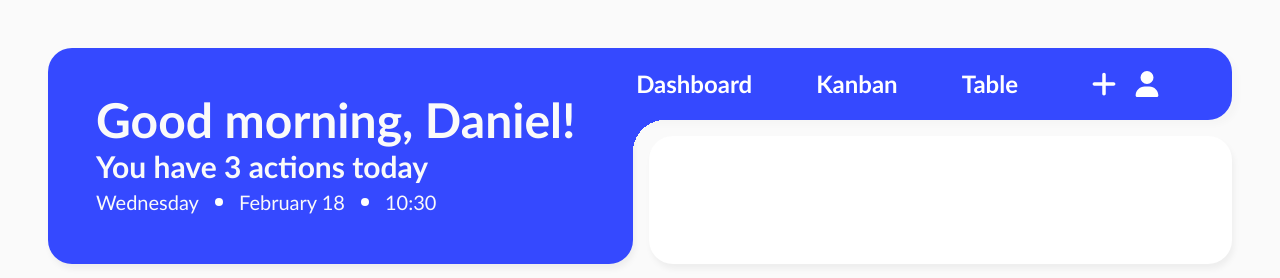
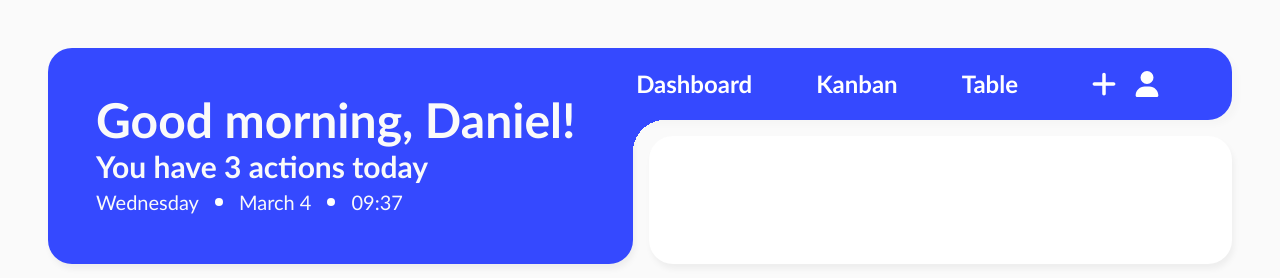
Before and after one commit to daniel-kadlec/Sway, a Next.js app: page /dashboard in a window 1280 px wide. Shown: the top 278 px of the page. Built offline with nearby package versions, Linux system fonts and the light colour scheme.

Commit message:
Feat: add dynamic date and time display to navbar

```diff
--- a/app/components/navbar.tsx
+++ b/app/components/navbar.tsx
@@ -1,5 +1,8 @@
+'use client';
+
 import Link from "next/link";
 import StatusSummary from "@/app/components/status-summary";
+import { useEffect, useState } from "react";
 
 import { FaUser } from "react-icons/fa6";
 import { FaPlus } from "react-icons/fa6";
@@ -7,6 +10,31 @@ import { FaPlus } from "react-icons/fa6";
 
 
 export default function Navbar(){
+
+    const [time, setTime] = useState(new Date());
+
+    // time
+    useEffect(() => {
+        const interval = setInterval(() => setTime(new Date()), 1000);
+        return () => clearInterval(interval);
+    }, []);
+
+    const weekday = new Intl.DateTimeFormat("en-US", {
+        weekday: "long",
+    }).format(time);
+
+    const monthDay = new Intl.DateTimeFormat("en-US", {
+        month: "long",
+        day: "numeric",
+    }).format(time);
+
+    const clockTime = new Intl.DateTimeFormat("en-US", {
+        hour: "2-digit",
+        minute: "2-digit",
+        hour12: false,
+    }).format(time);
+
+
     return  (
         <div className={'w-full flex h-80 mb-(--container-gap) text-offwhite'}>
 
@@ -16,11 +44,11 @@ export default function Navbar(){
                 <h2 className={'text-3xl font-bold mt-1'}>You have 3 actions today</h2>
 
                 <span className={'flex gap-4 items-center mt-1'}>
-                    <span className={'date-element'}>Wednesday</span>
+                    <span className={'date-element'}>{weekday}</span>
                     <span className={'circle'}></span>
-                    <span className={'date-element'}>February 18</span>
+                    <span className={'date-element'}>{monthDay}</span>
                     <span className={'circle'}></span>
-                    <span className={'date-element'}>10:30</span>
+                    <span className={'date-element'}>{clockTime}</span>
                 </span>
 
             </div>
```
Also changed, not shown: 1 other file (tests, documents, lock files or other folders).
